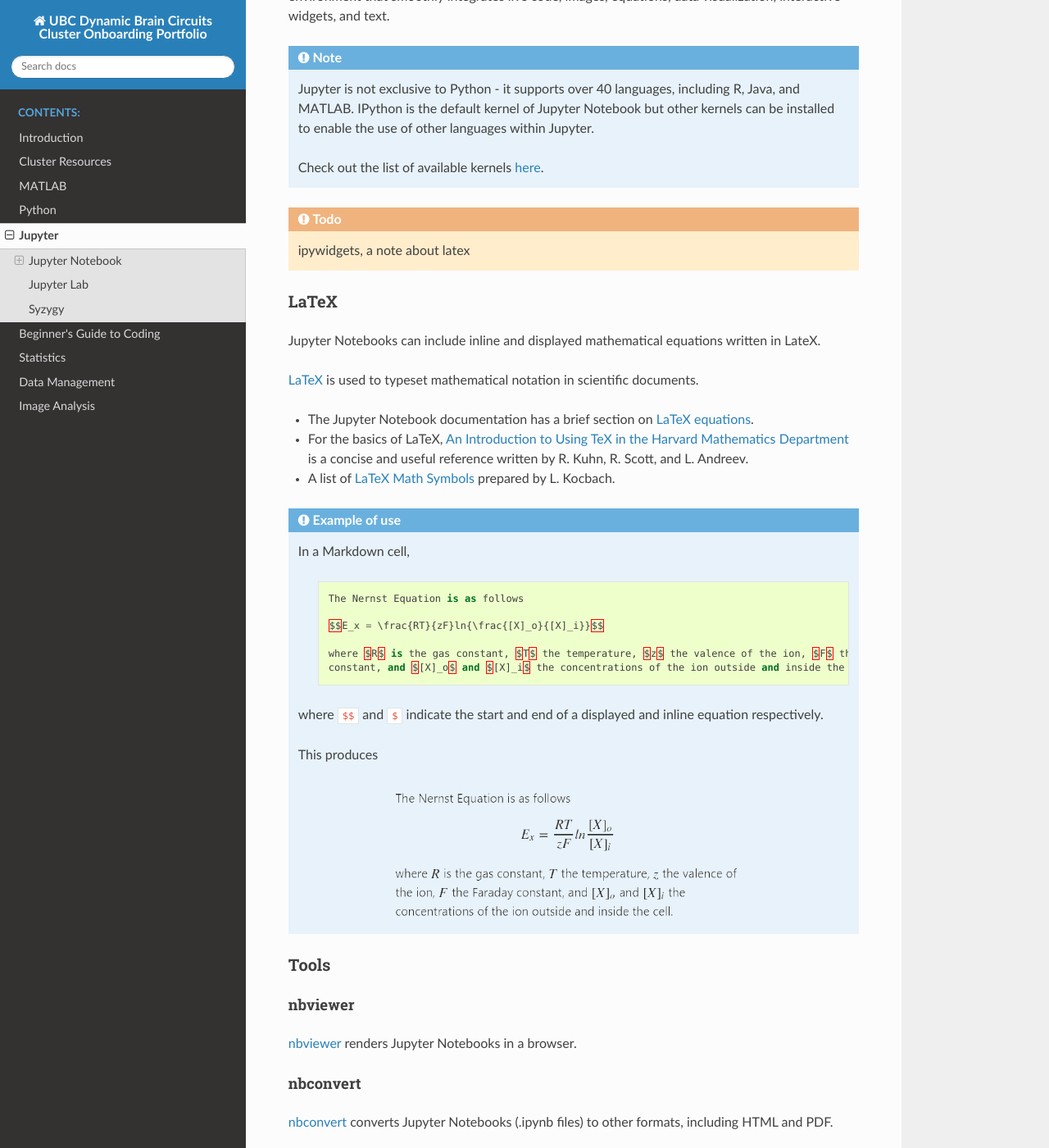
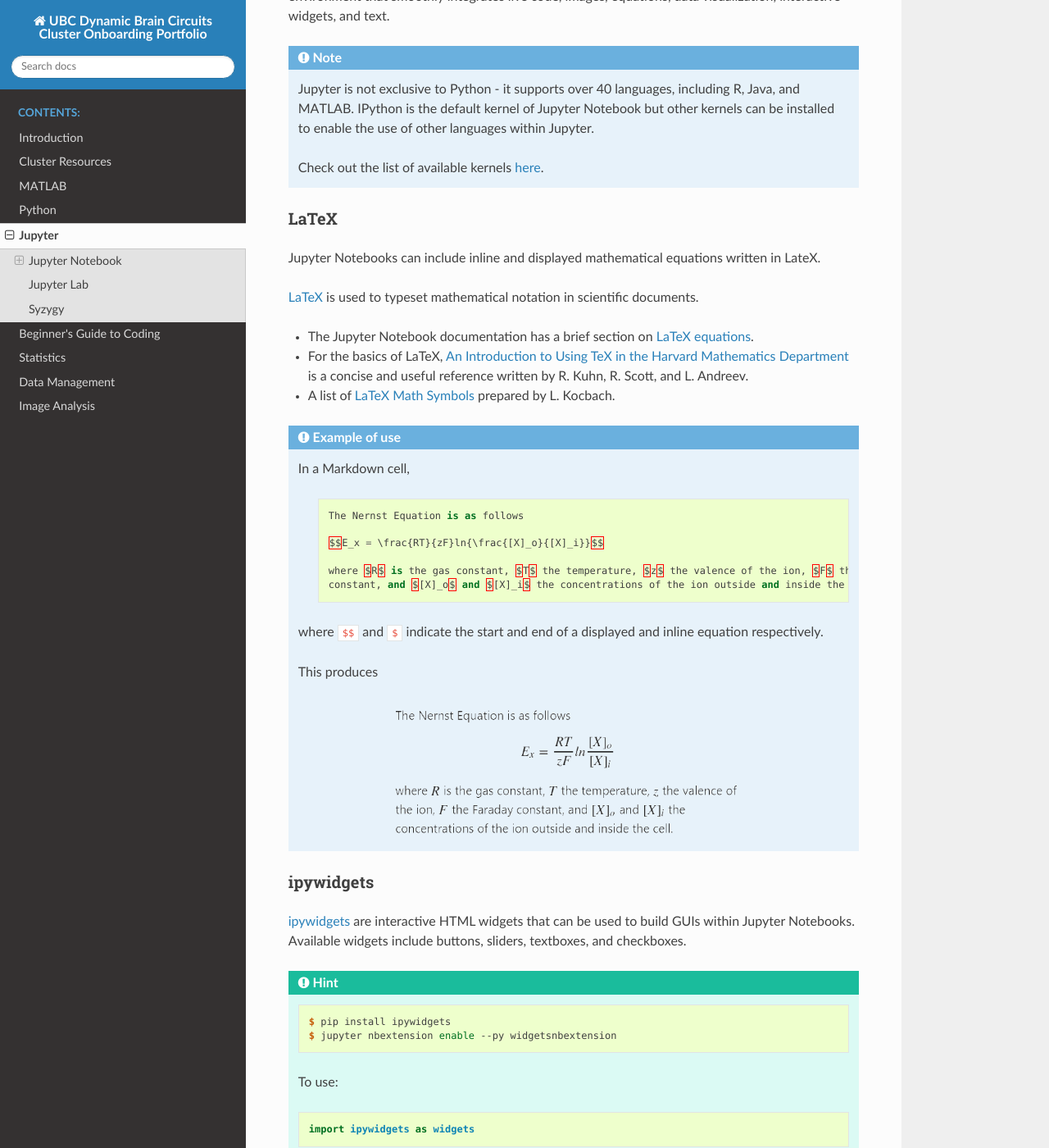
Before and after one commit to ubcbraincircuits/onboarding, a Sphinx documentation site: the page built from source/jupyter.rst, in a window 1280 px wide and 1400 px high, scrolled down 477 px. Shown: the whole window at 82% size. Built offline with Sphinx 7.4.7 and the Read the Docs theme 2.0.0, drawn with Linux system fonts in a browser that asks for light colours; pages that are not in the unit, such as notebooks, are missing from menus.

Commit message:
Write up ipywidgets. Remove todo

```diff
--- a/source/jupyter.rst
+++ b/source/jupyter.rst
@@ -29,9 +29,6 @@ widgets, and text.
 	of Jupyter Notebook but other kernels can be installed to enable the use of other languages within Jupyter.
 
 	Check out the list of available kernels `here <https://github.com/jupyter/jupyter/wiki/Jupyter-kernels>`__.
-
-.. todo::
-	ipywidgets, a note about latex
 
 LaTeX
 =====
@@ -70,6 +67,28 @@ Jupyter Notebooks can include inline and displayed mathematical equations writte
 		:scale: 70 %
 		:alt: Nernst equation
 		:align: center
+
+ipywidgets
+==========
+
+`ipywidgets <https://ipywidgets.readthedocs.io/en/stable/user_install.html#with-pip>`_ are interactive HTML
+widgets that can be used to build GUIs within Jupyter Notebooks. Available widgets include buttons, sliders,
+textboxes, and checkboxes.
+
+.. hint::
+
+	.. code-block:: console
+
+		$ pip install ipywidgets
+		$ jupyter nbextension enable --py widgetsnbextension
+
+	To use:
+
+	.. highlight:: python
+
+	::
+
+		import ipywidgets as widgets
 
 Tools
 ========
```
